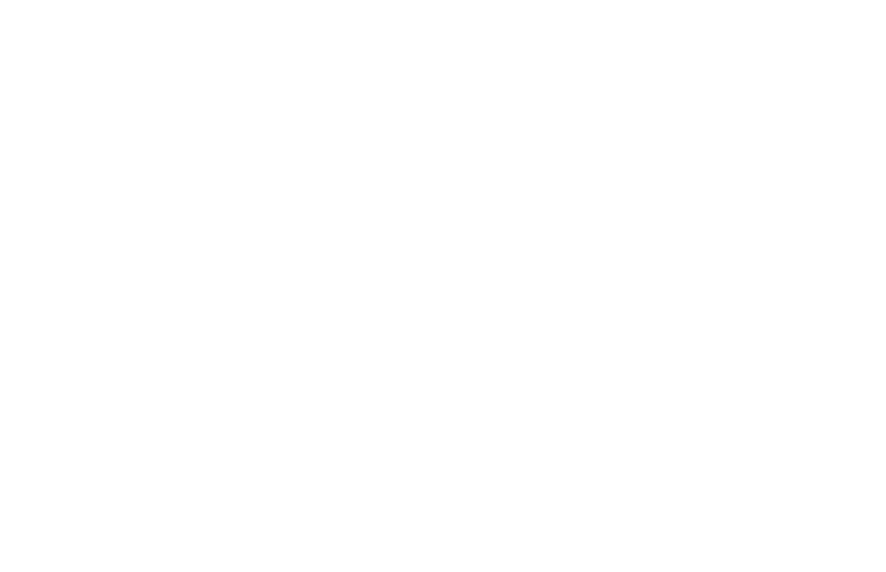
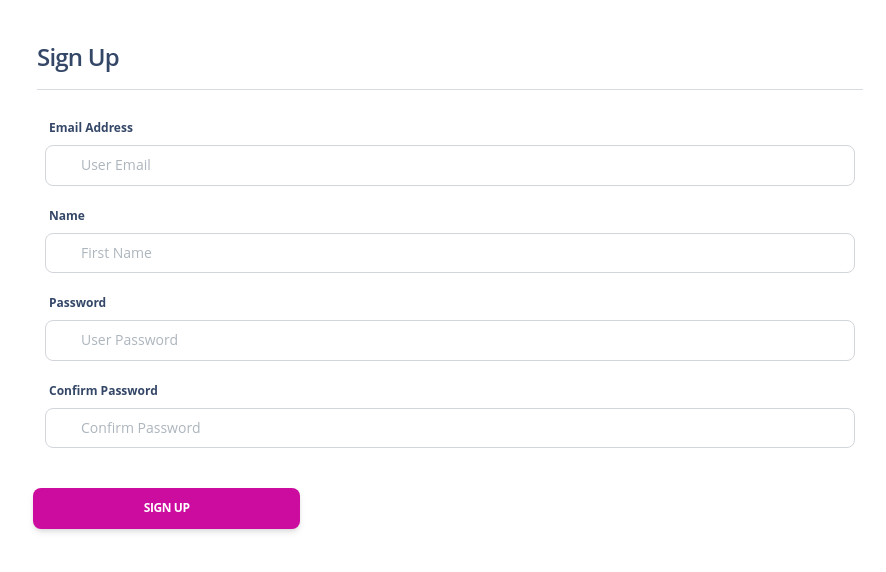
Before and after one commit to sohelsamy1/laravel-vuejs-crud-frontend, a Vue app: page /register in a window 1280 px wide. Shown: the top 572 px of the page, without its empty margins (190-1076 px from the left). Built offline with nearby package versions, Linux system fonts and the light colour scheme.

Commit message:
feat: add auth pages UI (login & register)

```diff
--- a/src/main.js
+++ b/src/main.js
@@ -1,6 +1,6 @@
 import { createApp } from 'vue'
 import './style.css'
 import App from './App.vue'
+import router from './router';
 
-
-createApp(App).mount('#app')
+createApp(App).use(router).mount('#app')
--- /dev/null
+++ b/src/pages/LoginPage.vue
@@ -0,0 +1,43 @@
+<script setup>
+
+</script>
+
+<template>
+  <div class="container">
+    <div class="row justify-content-center">
+      <div class="col-md-7 col-lg-6 center-screen">
+        <div class="card w-90 p-4">
+          <div class="card-body">
+            <form >
+              <h4>SIGN IN</h4>
+              <br />
+              <input
+                placeholder="User Email"
+                class="form-control animated fadeInUp"
+                type="email"
+                name="email"
+                v-model="email"
+              />
+              <br />
+              <input
+                placeholder="User Password"
+                class="form-control animated fadeInUp"
+                type="password"
+                name="password"
+                v-model="password"
+              />
+              <br />
+              <button class="btn w-100 animated fadeInUp float-end btn-primary">
+                Next
+              </button>
+            </form>
+            <hr />
+            <div class="float-end mt-3">
+
+            </div>
+          </div>
+        </div>
+      </div>
+    </div>
+  </div>
+</template>
--- /dev/null
+++ b/src/pages/RegistrationPage.vue
@@ -0,0 +1,75 @@
+<script setup>
+
+</script>
+
+<template>
+  <div class="container">
+    <div class="row justify-content-center">
+      <div class="col-md-10 col-lg-10 center-screen">
+        <div class="card animated fadeIn w-100 p-3">
+          <div class="card-body">
+            <h4>Sign Up</h4>
+            <hr />
+            <div class="container-fluid m-0 p-0">
+              <form>
+                <div class="row m-0 p-0">
+                  <div class="col-md-12 p-2">
+                    <label>Email Address</label>
+                    <input
+                      placeholder="User Email"
+                      class="form-control animated fadeInUp"
+                      type="email"
+                      name="email"
+                      v-model="email"
+                    />
+                  </div>
+                  <div class="col-md-12 p-2">
+                    <label>Name</label>
+                    <input
+                      placeholder="First Name"
+                      class="form-control animated fadeInUp"
+                      type="text"
+                      name="name"
+                      v-model="name"
+                    />
+                  </div>
+
+                  <div class="col-md-12 p-2">
+                    <label>Password</label>
+                    <input
+                      placeholder="User Password"
+                      class="form-control animated fadeInUp"
+                      type="password"
+                      name="password"
+                      v-model="password"
+                    />
+                  </div>
+                  <div class="col-md-12 p-2">
+                    <label>Confirm Password</label>
+                    <input
+                      placeholder="Confirm Password"
+                      class="form-control animated fadeInUp"
+                      type="password"
+                      name="password_confirmation"
+                      v-model="password_confirm"
+                    />
+                  </div>
+                </div>
+                <div class="row mt-2 p-0">
+                  <div class="col-md-4 p-2">
+                    <button
+                      type="submit"
+                      class="btn mt-3 w-100 float-end btn-primary animated fadeInUp"
+                    >
+                      Sign Up
+                    </button>
+                  </div>
+                </div>
+              </form>
+            </div>
+          </div>
+        </div>
+      </div>
+    </div>
+  </div>
+</template>
--- /dev/null
+++ b/src/router.js
@@ -0,0 +1,27 @@
+import { createRouter, createWebHistory } from "vue-router";
+import LoginPage from "./pages/LoginPage.vue";
+import RegistrationPage from "./pages/RegistrationPage.vue";
+
+const routes = [
+       {
+    path: "/",
+    redirect: "/login",
+  },
+  {
+    path: "/login",
+    component: LoginPage,
+    name: "login",
+  },
+  {
+    path: "/register",
+    component: RegistrationPage,
+    name: "register",
+  }
+];
+
+const router = createRouter({
+    history: createWebHistory(),
+    routes,
+});
+
+export default router;
```
Also changed, not shown: src/App.vue (+6 -1 lines), src/stores/authStore.js (added).
